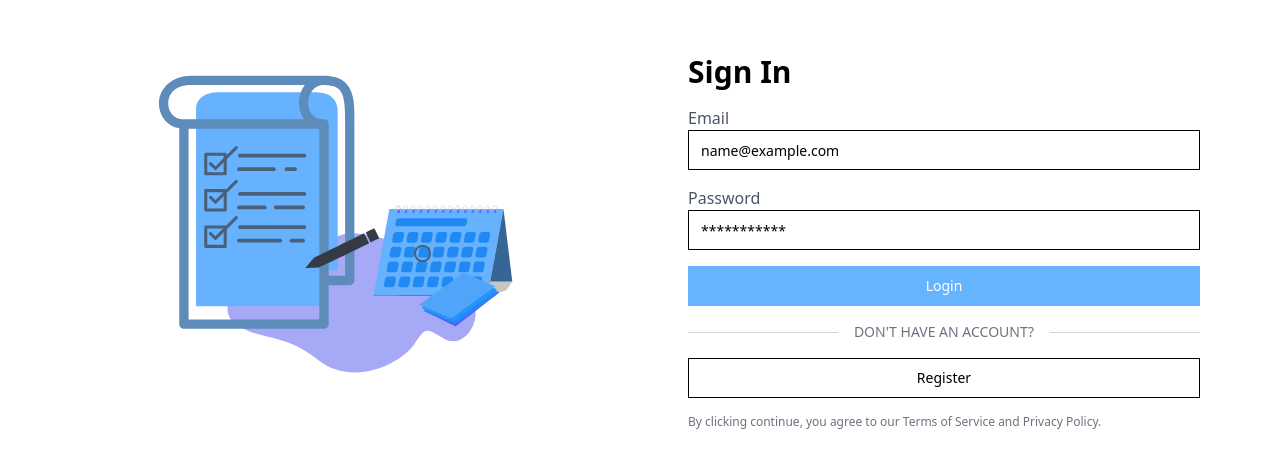
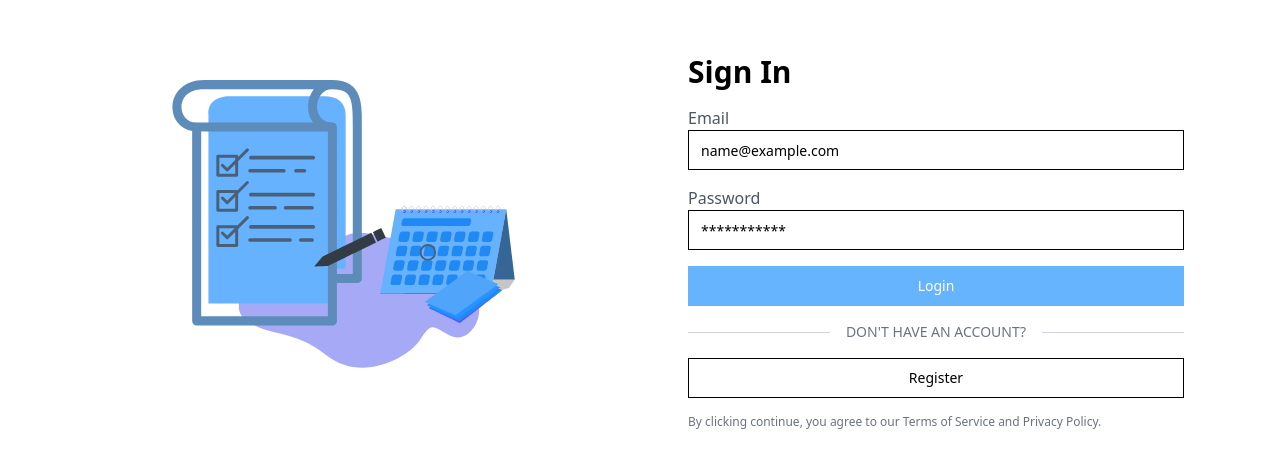
Before and after one commit to MrGhost23/todo-app, a React (Vite) app in the folder client/: page /login in a window 1280 px wide. Shown: the part 182-650 px from the top of the page. Built offline with nearby package versions, Linux system fonts and the light colour scheme.

Commit message:
added: mx-4

```diff
--- a/client/src/components/Layout.tsx
+++ b/client/src/components/Layout.tsx
@@ -8,7 +8,9 @@ const Layout = () => {
       {location.pathname !== "/login" && location.pathname !== "/register" && (
         <Navbar />
       )}{" "}
-      <Outlet />
+      <div className="mx-4">
+        <Outlet />
+      </div>
     </>
   );
 };
```
